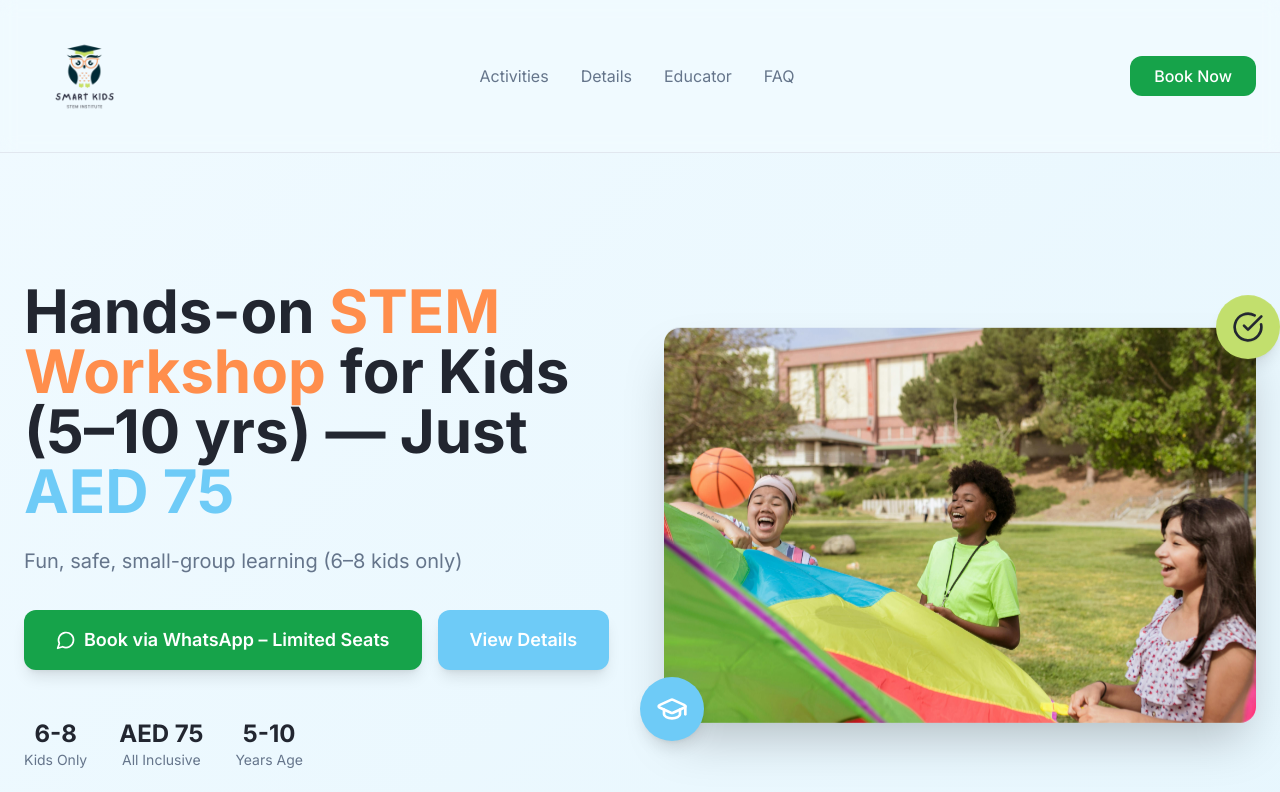
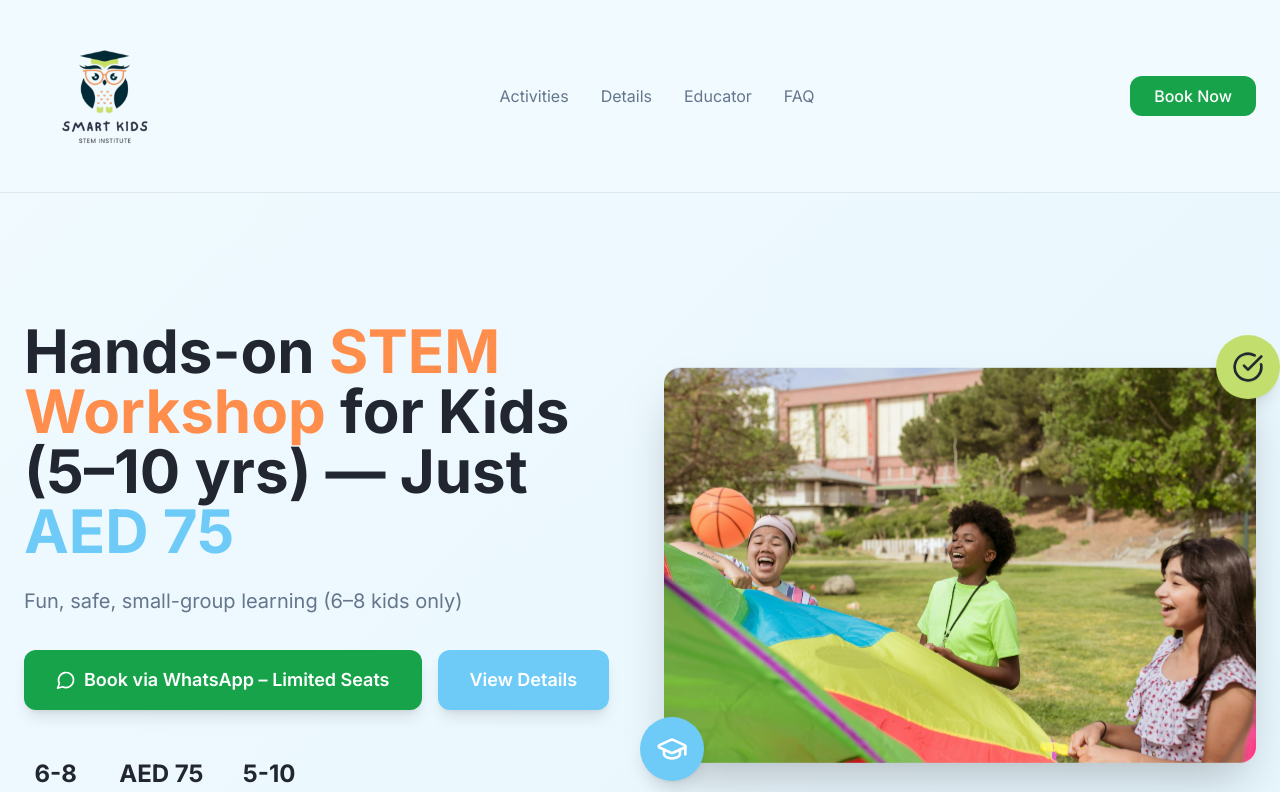
Before and after one commit to hyperlinqai/smart-kids, a Next.js app: page / in a window 1280 px wide. Shown: the top 792 px of the page. Built offline with nearby package versions, Linux system fonts and the light colour scheme; no server answers.

Commit message:
Update header component
- Further improvements to header navigation
- Enhanced styling and layout optimizations

```diff
--- a/src/components/layout/header.tsx
+++ b/src/components/layout/header.tsx
@@ -30,9 +30,9 @@ export default function Header() {
             <Image
               src="/logo.png"
               alt="HomeNest Logo"
-              width={120}
-              height={120}
-              className="w-30 h-30 rounded-lg object-cover"
+              width={160}
+              height={160}
+              className="w-40 h-40 rounded-lg object-cover scale-110"
             />
           </div>
 
```
